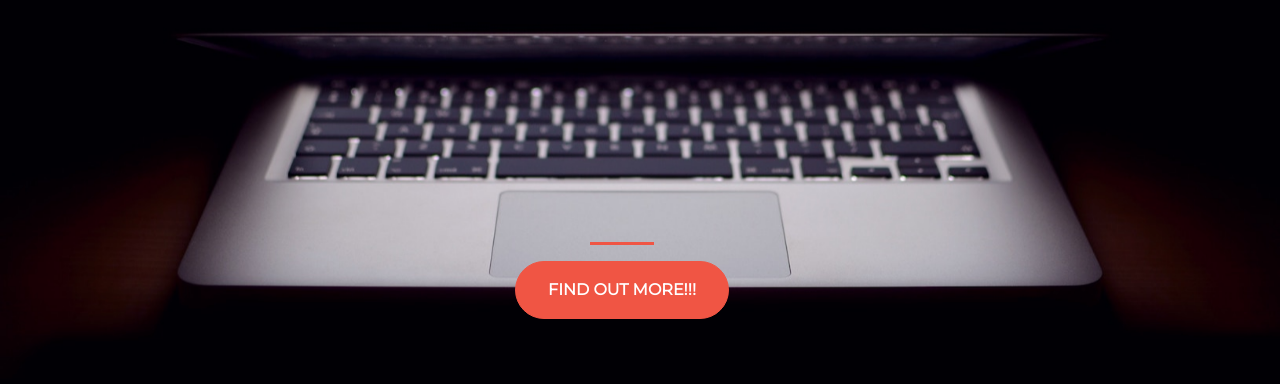
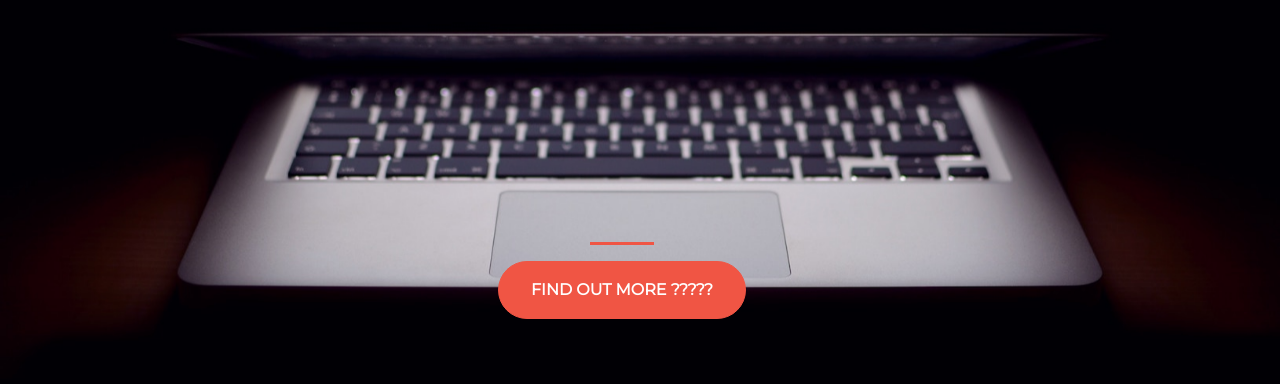
Before and after one commit to chuong1511/landing-start-up, a plain HTML site: page index.html in a window 1280 px wide. Shown: the part 280-664 px from the top of the page. Drawn offline with nearby package versions, Linux system fonts and the light colour scheme.

Commit message:
change button text

```diff
--- a/index.html
+++ b/index.html
@@ -27,7 +27,7 @@
         <div class="buffer col-12"></div>
         <section class="text-center">
           <hr>
-          <button class="btn btn-primary btn-xl">Find out more!!!</button>
+          <button class="btn btn-primary btn-xl">Find out more ?????</button>
         </section>
       </div>
     </div>
```
